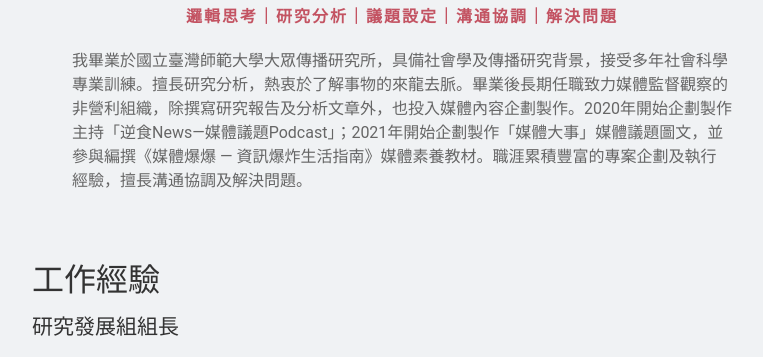
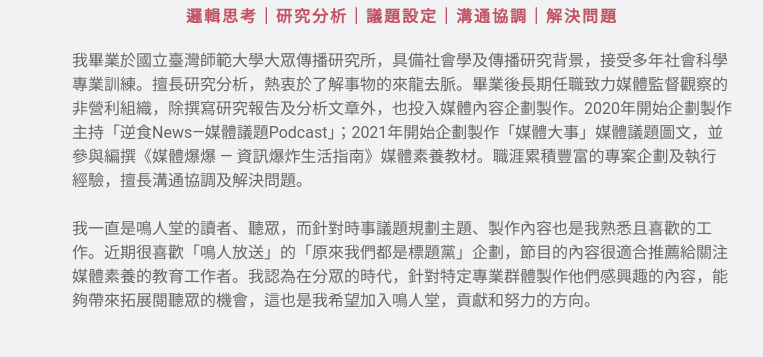
Before and after one commit to renhaojheng/resume, a plain HTML site: page index.html in a window 1280 px wide. Shown: the part 361-718 px from the top of the page, without its empty margins (238-1001 px from the left). Drawn offline with nearby package versions, Linux system fonts and the light colour scheme.

Commit message:
modify content

```diff
--- a/index.html
+++ b/index.html
@@ -44,7 +44,9 @@
       </div>
       <p class='description'>
         我畢業於國立臺灣師範大學大眾傳播研究所，具備社會學及傳播研究背景，接受多年社會科學專業訓練。擅長研究分析，熱衷於了解事物的來龍去脈。畢業後長期任職致力媒體監督觀察的非營利組織，除撰寫研究報告及分析文章外，也投入媒體內容企劃製作。2020年開始企劃製作主持「逆食News—媒體議題Podcast」；2021年開始企劃製作「媒體大事」媒體議題圖文，並參與編撰《媒體爆爆
-        — 資訊爆炸生活指南》媒體素養教材。職涯累積豐富的專案企劃及執行經驗，擅長溝通協調及解決問題。
+        — 資訊爆炸生活指南》媒體素養教材。職涯累積豐富的專案企劃及執行經驗，擅長溝通協調及解決問題。<br><br>
+
+        我一直是鳴人堂的讀者、聽眾，而針對時事議題規劃主題、製作內容也是我熟悉且喜歡的工作。近期很喜歡「鳴人放送」的「原來我們都是標題黨」企劃，節目的內容很適合推薦給關注媒體素養的教育工作者。我認為在分眾的時代，針對特定專業群體製作他們感興趣的內容，能夠帶來拓展閱聽眾的機會，這也是我希望加入鳴人堂，貢獻和努力的方向。
       </p>
     </section>
 
```
